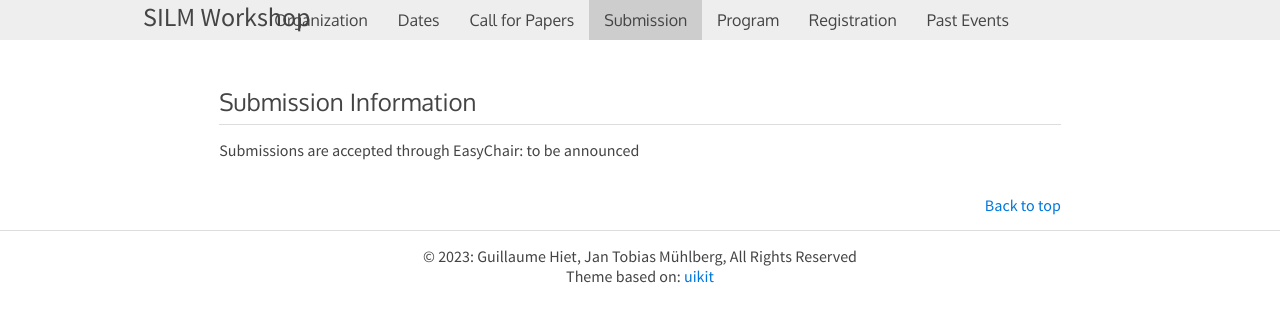
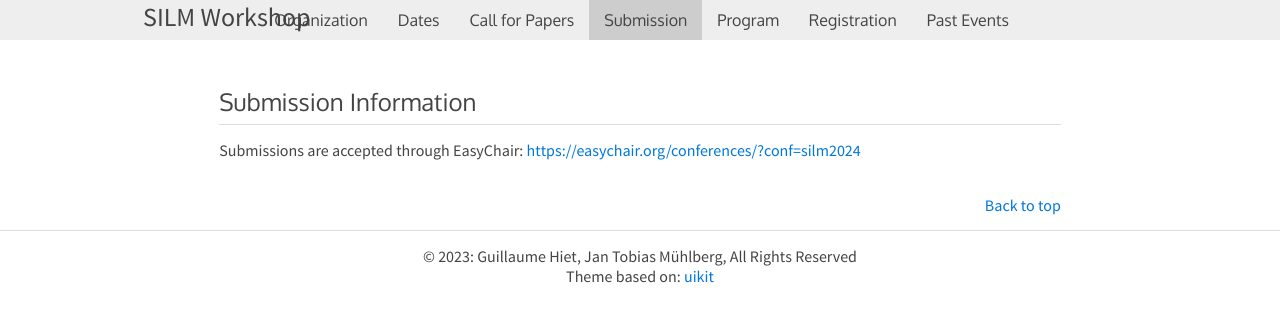
Before and after one commit to silm-workshop/silm-workshop.github.io, a Jekyll site: the page built from submission.html, in a window 1280 px wide. Shown: the top 322 px of the page. Built offline with Jekyll 4.4.1, drawn with Linux system fonts in a browser that asks for light colours.

Commit message:
submission link

```diff
--- a/submission.html
+++ b/submission.html
@@ -3,9 +3,5 @@
 layout: default
 ---
 
-<p>Submissions are accepted through EasyChair: to be announced</p>
-
-<!--
-<a
-href="https://easychair.org/conferences/?conf=silm2023">https://easychair.org/conferences/?conf=silm2023</a></p>
--->
+<p>Submissions are accepted through EasyChair: <a
+href="https://easychair.org/conferences/?conf=silm2024">https://easychair.org/conferences/?conf=silm2024</a></p>
```
